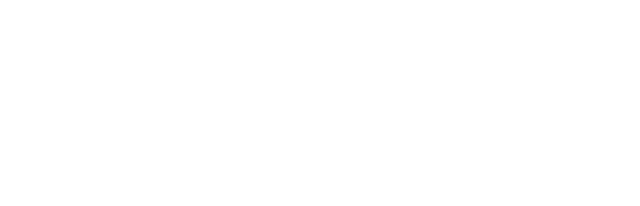
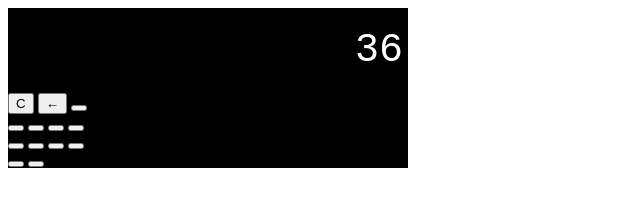
Before and after one commit to ethan-wu366/WDBEducation, a plain HTML site: page Project2/index.html in a window 1280 px wide. Shown: the whole page, without its empty margins (0-640 px from the left). Drawn offline with Linux system fonts and the light colour scheme.

Commit message:
added stuff

```diff
--- a/Project2/index.html
+++ b/Project2/index.html
@@ -1,10 +1,42 @@
 <!DOCTYPE html>
 <html lang="en">
 <head>
+    <link rel="stylesheet" type="text/css" href="style.css" media="screen"/>
     <meta charset="UTF-8">
-    <title>Project 1: Calculator</title>
+    <title>Project 2: Calculator</title>
 </head>
 <body>
+<div class="calculator">
+    <section class="top-screen">
+        36
+    </section>
+    <section class="buttons-area">
+        <div class="button-row">
+            <button class="button-two">C</button>
+            <button class="button-one">&#8592</button>
+            <button class="button-one"></button>
+        </div>
+        <div class="button-row">
+            <button class="button-one"></button>
+            <button class="button-one"></button>
+            <button class="button-one"></button>
+            <button class="button-one"></button>
+        </div>
+        <div class="button-row">
+            <button class="button-one"></button>
+            <button class="button-one"></button>
+            <button class="button-one"></button>
+            <button class="button-one"></button>
+        </div>
+        <div class="button-row">
+            <button class="button-triple"></button>
+            <button class="button-one"></button>
+        </div>
+        <div class="button-row">
 
+        </div>
+    </section>
+</div>
+<script src="script.js"></script>
 </body>
 </html>
--- a/Project2/style.css
+++ b/Project2/style.css
@@ -0,0 +1,21 @@
+.calculator {
+    background-color: black;
+    width: 400px;
+    /*height: 600px;*/
+}
+section {
+    display: block;
+}
+.top-screen {
+    text-align: right;
+    color: white;
+    font-size: 40px;
+    font-family: "Courier New", Courier, monospace;
+    padding: 20px 5px;
+}
+.buttons-area {
+
+}
+.button-row {
+
+}
```
